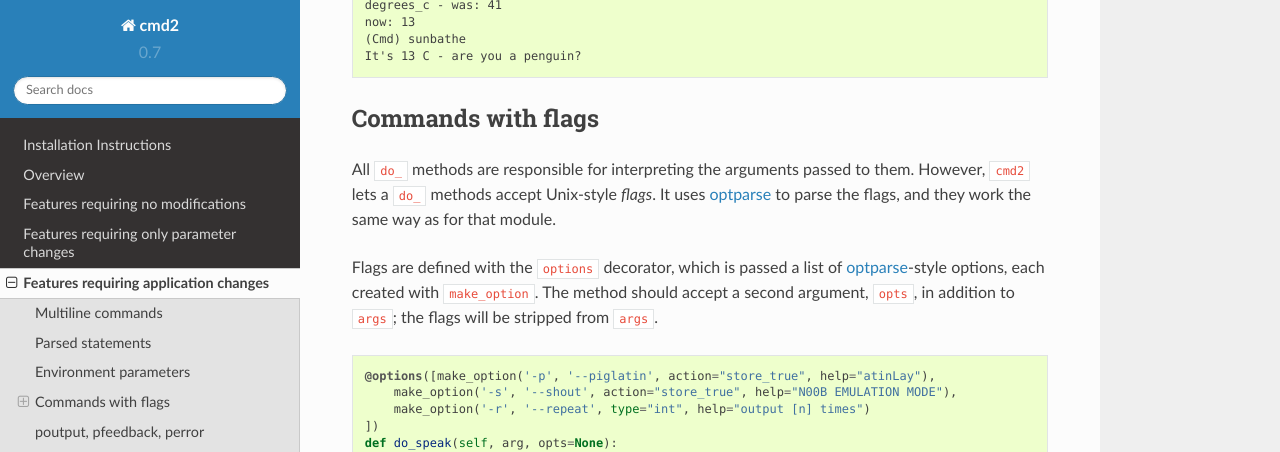
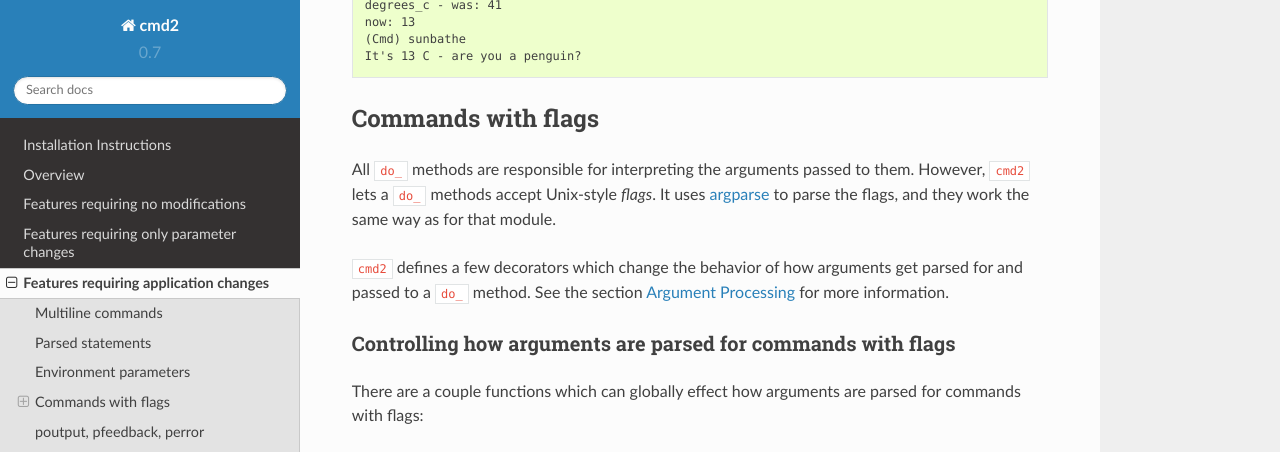
Before and after one commit to python-cmd2/cmd2, a Sphinx documentation site: the page built from docs/unfreefeatures.rst, in a window 1280 px wide and 1400 px high, scrolled down 2035 px. Shown: the top 452 px of the window. Built offline with Sphinx 7.4.7 and the Read the Docs theme 2.0.0, drawn with Linux system fonts in a browser that asks for light colours; some of the changed text lies outside the part shown; grey boxes are pictures that could not be loaded.

Commit message:
Revised some of the Sphinx documentation which referenced the deprecated @options optparse-based decorator

```diff
--- a/docs/argument_processing.rst
+++ b/docs/argument_processing.rst
@@ -1,3 +1,5 @@
+.. _decorators:
+
 ===================
 Argument Processing
 ===================
--- a/docs/unfreefeatures.rst
+++ b/docs/unfreefeatures.rst
@@ -122,82 +122,26 @@
 
 All ``do_`` methods are responsible for interpreting
 the arguments passed to them.  However, ``cmd2`` lets
-a ``do_`` methods accept Unix-style *flags*.  It uses optparse_
+a ``do_`` methods accept Unix-style *flags*.  It uses argparse_
 to parse the flags, and they work the same way as for
 that module.
 
-Flags are defined with the ``options`` decorator,
-which is passed a list of optparse_-style options,
-each created with ``make_option``.  The method
-should accept a second argument, ``opts``, in
-addition to ``args``; the flags will be stripped
-from ``args``.
-
-::
-
-    @options([make_option('-p', '--piglatin', action="store_true", help="atinLay"),
-        make_option('-s', '--shout', action="store_true", help="N00B EMULATION MODE"),
-        make_option('-r', '--repeat', type="int", help="output [n] times")
-    ])
-    def do_speak(self, arg, opts=None):
-        """Repeats what you tell me to."""
-        arg = ''.join(arg)
-        if opts.piglatin:
-            arg = '%s%say' % (arg[1:].rstrip(), arg[0])
-        if opts.shout:
-            arg = arg.upper()
-        repetitions = opts.repeat or 1
-        for i in range(min(repetitions, self.maxrepeats)):
-            self.stdout.write(arg)
-            self.stdout.write('\n')
-
-::
-
-    (Cmd) say goodnight, gracie
-    goodnight, gracie
-    (Cmd) say -sp goodnight, gracie
-    OODNIGHT, GRACIEGAY
-    (Cmd) say -r 2 --shout goodnight, gracie
-    GOODNIGHT, GRACIE
-    GOODNIGHT, GRACIE
-
-``options`` takes an optional additional argument, ``arg_desc``.
-If present, ``arg_desc`` will appear in place of ``arg`` in
-the option's online help.
-
-::
-
-    @options([make_option('-t', '--train', action='store_true', help='by train')],
-             arg_desc='(from city) (to city)')
-    def do_travel(self, arg, opts=None):
-        'Gets you from (from city) to (to city).'
-
-
-::
-
-    (Cmd) help travel
-    Gets you from (from city) to (to city).
-    Usage: travel [options] (from-city) (to-city)
-
-    Options:
-      -h, --help   show this help message and exit
-      -t, --train  by train
+``cmd2`` defines a few decorators which change the behavior of
+how arguments get parsed for and passed to a ``do_`` method.  See the section :ref:`decorators` for more information.
 
 Controlling how arguments are parsed for commands with flags
 ------------------------------------------------------------
-There are three functions which can globally effect how arguments are parsed for commands with flags:
+There are a couple functions which can globally effect how arguments are parsed for commands with flags:
 
 .. autofunction:: cmd2.set_posix_shlex
 
 .. autofunction:: cmd2.set_strip_quotes
 
-.. autofunction:: cmd2.set_use_arg_list
+.. warning::::
 
-.. note::
-
-   Since optparse_ has been deprecated since Python 3.2, the ``cmd2`` developers plan to replace optparse_ with
-   argparse_ at some point in the future.  We will endeavor to keep the API as identical as possible when this
-   change occurs.
+   Since optparse_ has been deprecated since Python 3.2, the ``cmd2`` developers have deprecated the old optparse-based
+   ``@options`` decorator.  This decorator still exists in the codebase, but it will be removed in a future release.
+   We recommend using one of the new argparse-based decorators.
 
 .. _optparse: https://docs.python.org/3/library/optparse.html
 .. _argparse: https://docs.python.org/3/library/argparse.html
```
